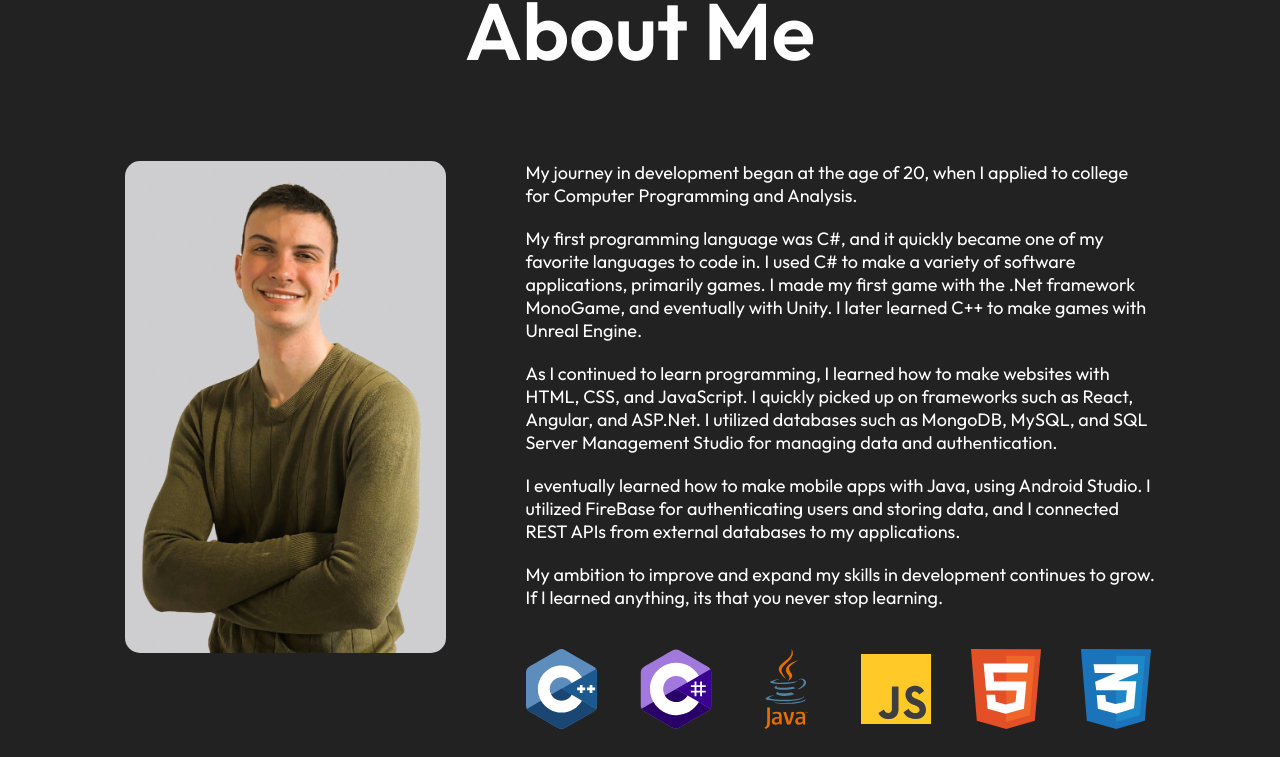
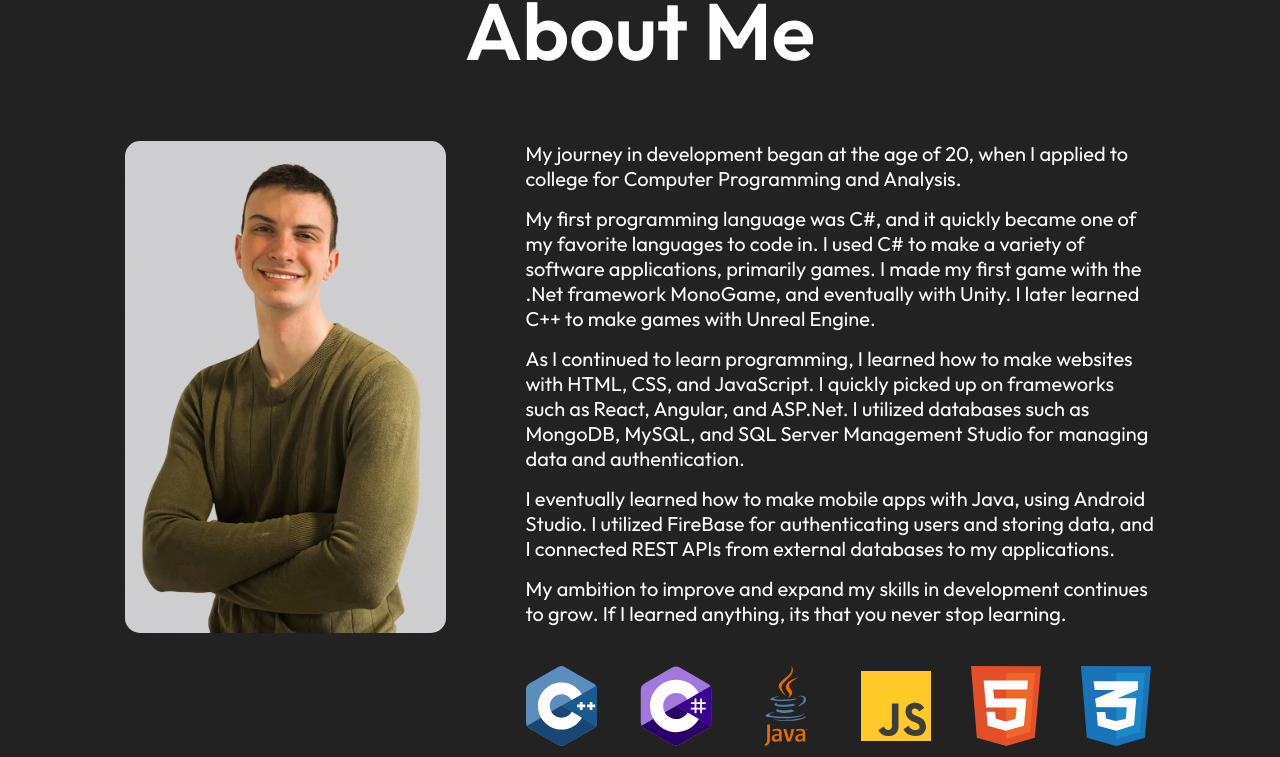
Before and after one commit to aphilippopoulos248/alexander-portfolio, a React (Vite) app: page / in a window 1280 px wide. Shown: the part 1096-1853 px from the top of the page. Built offline with nearby package versions, Linux system fonts and the light colour scheme.

Commit message:
Updated About page

```diff
--- a/src/components/about/About.scss
+++ b/src/components/about/About.scss
@@ -17,6 +17,7 @@
     padding: calc-rem(0) calc-rem(30);
     font-size: calc-rem(80);
     font-weight: 600;
+    margin-bottom: calc-rem(-20);
 }
 .about-title img{
     position: absolute;
@@ -39,8 +40,8 @@
 .about-para{
     display: flex;
     flex-direction: column;
-    gap: calc-rem(20);
-    font-size: calc-rem(18);
+    gap: calc-rem(15);
+    font-size: calc-rem(20);
     font-weight: 400;
 }
 .about-skills{
```
